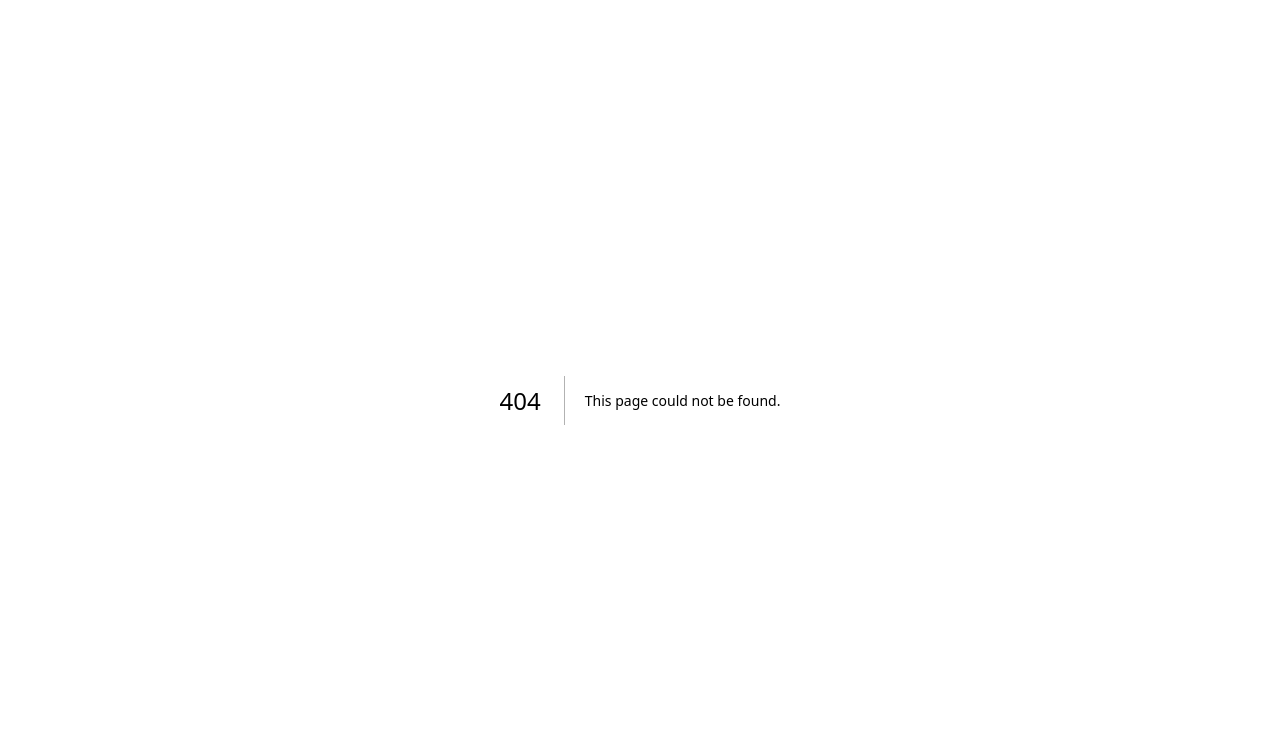
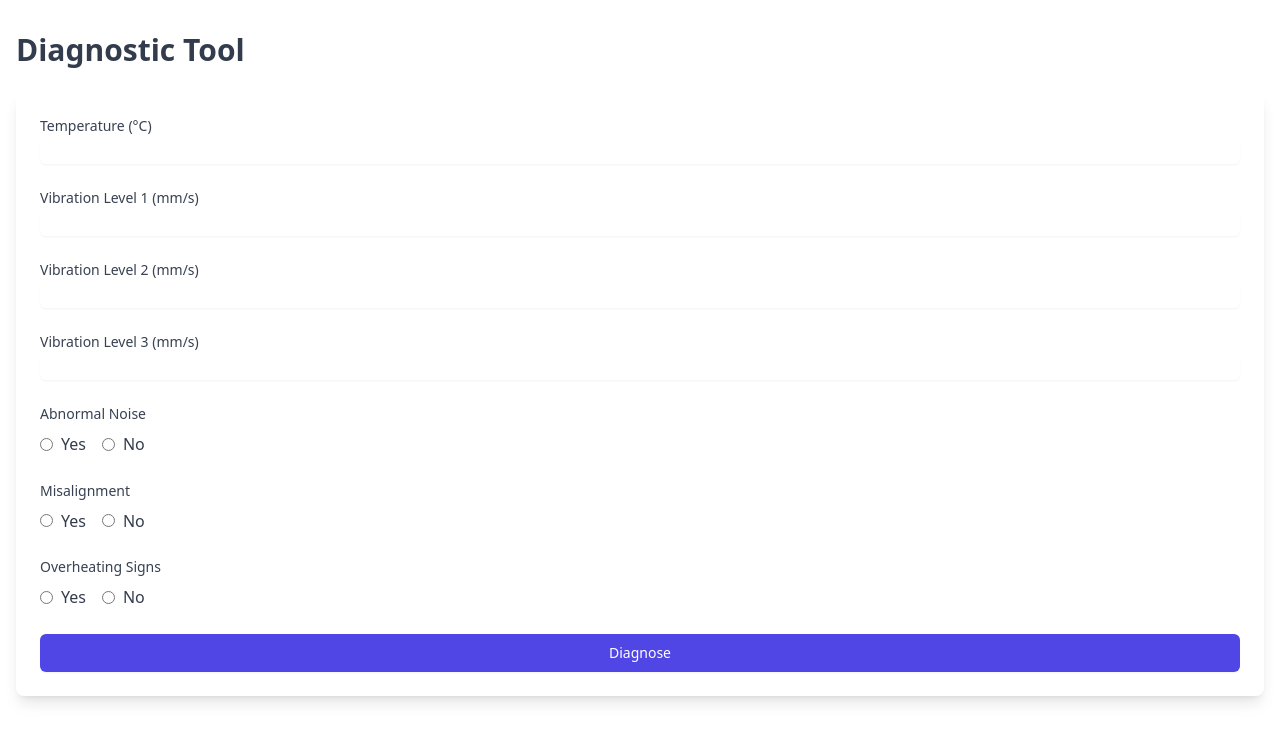
Before and after one commit to IT21214134/Predictive-Ops-frontend-, a Next.js app in the folder Predictive-maintain-system/: page /prescriptive/diagnose in a window 1280 px wide. Before the commit this address had no page. Shown: the top 742 px of the page. Built offline with nearby package versions, Linux system fonts and the light colour scheme.

Commit message:
Add Diagnose component for user input and diagnostic analysis

```diff
--- /dev/null
+++ b/Predictive-maintain-system/src/pages/prescriptive/diagnose/index.tsx
@@ -0,0 +1,265 @@
+"use client";
+import { useState } from "react";
+import { useRouter } from "next/navigation";
+import axios from "axios";
+
+export default function Diagnose() {
+  const [formData, setFormData] = useState({
+    temperature: "",
+    vibration: "",
+    vibration2: "",
+    vibration3: "",
+    noise: null,
+    alignment: null,
+    overheating: null,
+  });
+
+  const router = useRouter();
+  const [result, setResult] = useState(null);
+  const [nextQuestion, setNextQuestion] = useState(null);
+  const [recommendation, setRecommendation] = useState(null);
+  const [error, setError] = useState<string | null>(null);
+
+  const handleInputChange = (e: { target: { name: any; value: any } }) => {
+    const { name, value } = e.target;
+    setFormData({ ...formData, [name]: value });
+  };
+
+  const handleRadioChange = (e: { target: { name: any; value: any } }) => {
+    const { name, value } = e.target;
+    setFormData({ ...formData, [name]: value });
+  };
+
+  const handleSubmit = async (e: { preventDefault: () => void }) => {
+    e.preventDefault();
+    setError(null);
+    setResult(null);
+    setNextQuestion(null);
+    setRecommendation(null);
+
+    try {
+      const response = await axios.post(
+        "http://localhost:5000/diagnose",
+        formData
+      );
+      setResult(response.data.cause);
+      setNextQuestion(response.data.next_question);
+      setRecommendation(response.data.recommendation);
+    } catch (err) {
+      if (axios.isAxiosError(err)) {
+        setError(err.message);
+      } else {
+        setError("An unexpected error occurred");
+      }
+    }
+  };
+
+  return (
+    <div className="container mx-auto px-4 py-8">
+      <h1 className="text-3xl font-bold mb-6">Diagnostic Tool</h1>
+      <div className="bg-white rounded-lg shadow-lg p-6">
+        <form onSubmit={handleSubmit} className="space-y-6">
+          <div>
+            <label
+              htmlFor="temperature"
+              className="block text-sm font-medium text-gray-700"
+            >
+              Temperature (°C)
+            </label>
+            <input
+              type="number"
+              name="temperature"
+              id="temperature"
+              value={formData.temperature}
+              onChange={handleInputChange}
+              className="mt-1 block w-full rounded-md border-gray-300 shadow-sm focus:border-indigo-500 focus:ring-indigo-500"
+            />
+          </div>
+
+          <div>
+            <label
+              htmlFor="vibration"
+              className="block text-sm font-medium text-gray-700"
+            >
+              Vibration Level 1 (mm/s)
+            </label>
+            <input
+              type="number"
+              name="vibration"
+              id="vibration"
+              value={formData.vibration}
+              onChange={handleInputChange}
+              className="mt-1 block w-full rounded-md border-gray-300 shadow-sm focus:border-indigo-500 focus:ring-indigo-500"
+            />
+          </div>
+
+          <div>
+            <label
+              htmlFor="vibration2"
+              className="block text-sm font-medium text-gray-700"
+            >
+              Vibration Level 2 (mm/s)
+            </label>
+            <input
+              type="number"
+              name="vibration2"
+              id="vibration2"
+              value={formData.vibration2}
+              onChange={handleInputChange}
+              className="mt-1 block w-full rounded-md border-gray-300 shadow-sm focus:border-indigo-500 focus:ring-indigo-500"
+            />
+          </div>
+
+          <div>
+            <label
+              htmlFor="vibration3"
+              className="block text-sm font-medium text-gray-700"
+            >
+              Vibration Level 3 (mm/s)
+            </label>
+            <input
+              type="number"
+              name="vibration3"
+              id="vibration3"
+              value={formData.vibration3}
+              onChange={handleInputChange}
+              className="mt-1 block w-full rounded-md border-gray-300 shadow-sm focus:border-indigo-500 focus:ring-indigo-500"
+            />
+          </div>
+
+          <div>
+            <fieldset>
+              <legend className="text-sm font-medium text-gray-700">
+                Abnormal Noise
+              </legend>
+              <div className="mt-2 space-x-4">
+                <label className="inline-flex items-center">
+                  <input
+                    type="radio"
+                    name="noise"
+                    value="1"
+                    onChange={handleRadioChange}
+                    className="form-radio"
+                  />
+                  <span className="ml-2">Yes</span>
+                </label>
+                <label className="inline-flex items-center">
+                  <input
+                    type="radio"
+                    name="noise"
+                    value="0"
+                    onChange={handleRadioChange}
+                    className="form-radio"
+                  />
+                  <span className="ml-2">No</span>
+                </label>
+              </div>
+            </fieldset>
+          </div>
+
+          <div>
+            <fieldset>
+              <legend className="text-sm font-medium text-gray-700">
+                Misalignment
+              </legend>
+              <div className="mt-2 space-x-4">
+                <label className="inline-flex items-center">
+                  <input
+                    type="radio"
+                    name="alignment"
+                    value="1"
+                    onChange={handleRadioChange}
+                    className="form-radio"
+                  />
+                  <span className="ml-2">Yes</span>
+                </label>
+                <label className="inline-flex items-center">
+                  <input
+                    type="radio"
+                    name="alignment"
+                    value="0"
+                    onChange={handleRadioChange}
+                    className="form-radio"
+                  />
+                  <span className="ml-2">No</span>
+                </label>
+              </div>
+            </fieldset>
+          </div>
+
+          <div>
+            <fieldset>
+              <legend className="text-sm font-medium text-gray-700">
+                Overheating Signs
+              </legend>
+              <div className="mt-2 space-x-4">
+                <label className="inline-flex items-center">
+                  <input
+                    type="radio"
+                    name="overheating"
+                    value="1"
+                    onChange={handleRadioChange}
+                    className="form-radio"
+                  />
+                  <span className="ml-2">Yes</span>
+                </label>
+                <label className="inline-flex items-center">
+                  <input
+                    type="radio"
+                    name="overheating"
+                    value="0"
+                    onChange={handleRadioChange}
+                    className="form-radio"
+                  />
+                  <span className="ml-2">No</span>
+                </label>
+              </div>
+            </fieldset>
+          </div>
+
+          <div>
+            <button
+              type="submit"
+              className="w-full flex justify-center py-2 px-4 border border-transparent rounded-md shadow-sm text-sm font-medium text-white bg-indigo-600 hover:bg-indigo-700 focus:outline-none focus:ring-2 focus:ring-offset-2 focus:ring-indigo-500"
+            >
+              Diagnose
+            </button>
+          </div>
+        </form>
+
+        {error && (
+          <div className="mt-4 p-4 bg-red-100 text-red-700 rounded-md">
+            {error}
+          </div>
+        )}
+
+        {result && (
+          <div className="mt-6 space-y-4">
+            <div className="p-4 bg-green-100 rounded-md">
+              <h3 className="text-lg font-medium text-green-800">Diagnosis</h3>
+              <p className="mt-2 text-green-700">{result}</p>
+            </div>
+
+            {nextQuestion && (
+              <div className="p-4 bg-blue-100 rounded-md">
+                <h3 className="text-lg font-medium text-blue-800">
+                  Additional Information Needed
+                </h3>
+                <p className="mt-2 text-blue-700">{nextQuestion}</p>
+              </div>
+            )}
+
+            {recommendation && (
+              <div className="p-4 bg-yellow-100 rounded-md">
+                <h3 className="text-lg font-medium text-yellow-800">
+                  Recommended Action
+                </h3>
+                <p className="mt-2 text-yellow-700">{recommendation}</p>
+              </div>
+            )}
+          </div>
+        )}
+      </div>
+    </div>
+  );
+}
```
